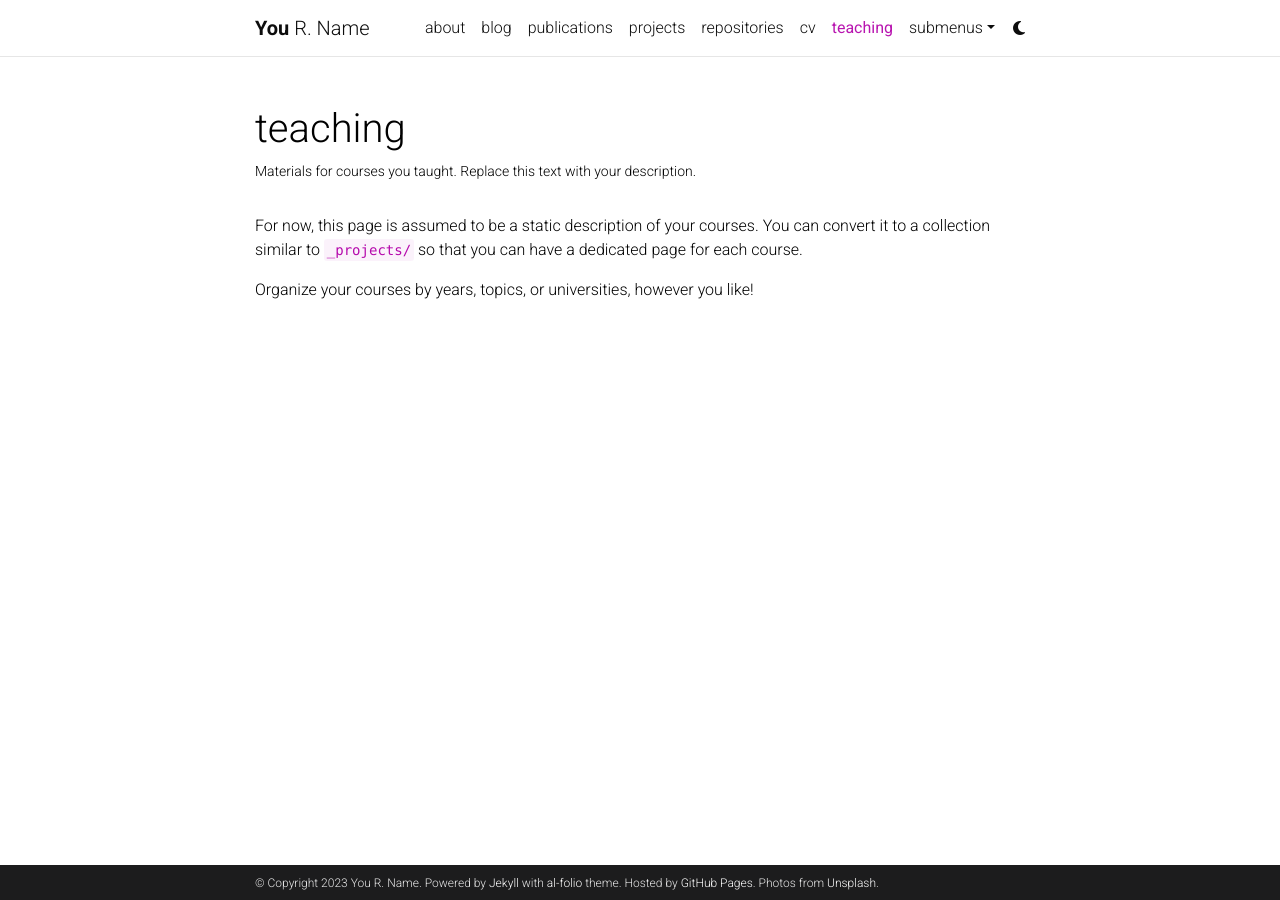
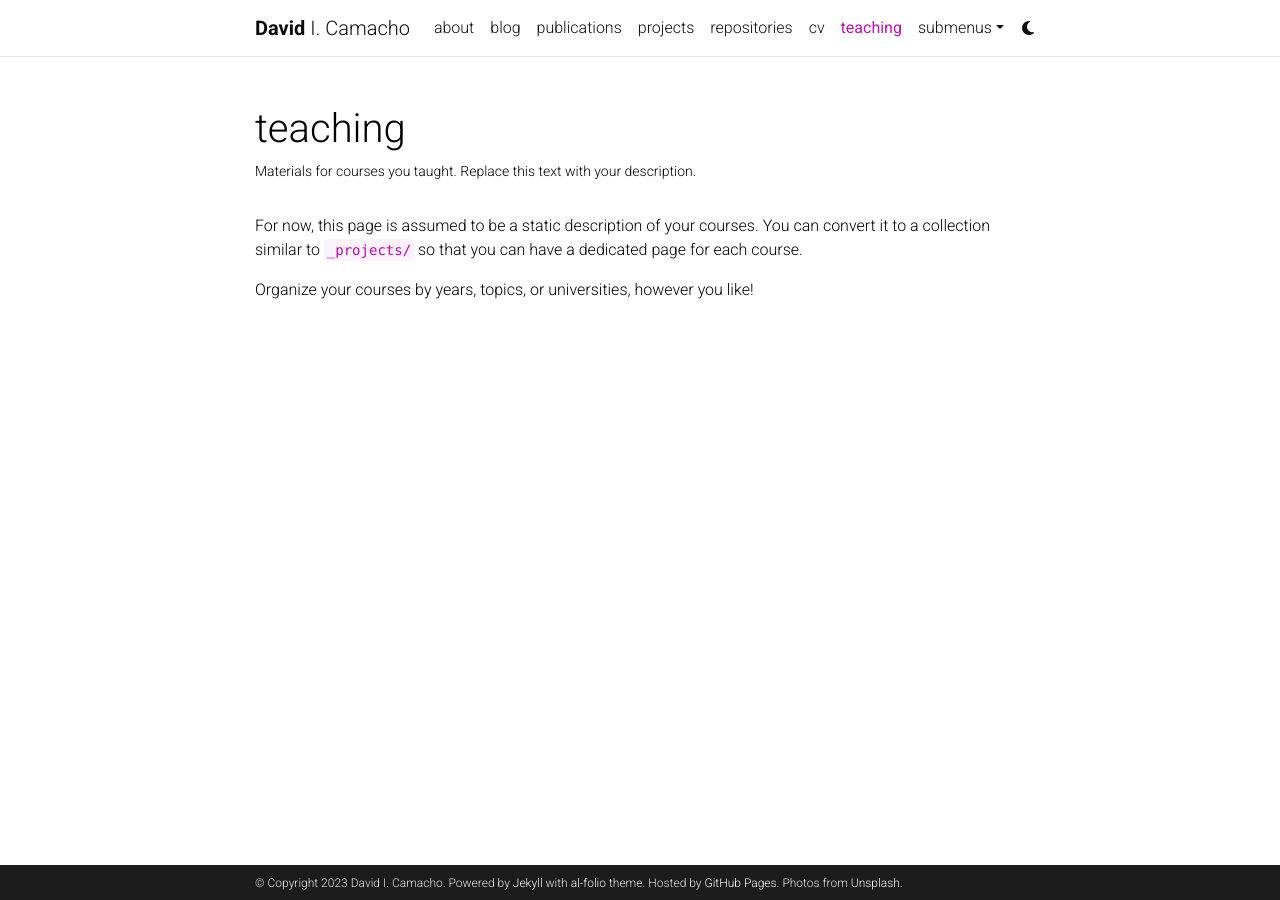
Before and after one commit to dicamacho/dicamacho.github.io, a Jekyll site: the page built from _pages/teaching.md, in a window 1280 px wide. Built offline with Jekyll 4.4.1, drawn with Linux system fonts in a browser that asks for light colours; comment, search, counter and statistics services are not loaded; a style sheet for code colours, icons or effects is not loaded.

Commit message:
Update _config.yml

```diff
--- a/_config.yml
+++ b/_config.yml
@@ -3,10 +3,10 @@
 # -----------------------------------------------------------------------------
 
 title: blank # the website title (if blank, full name will be used instead)
-first_name: You
-middle_name: R.
-last_name: Name
-email: you@example.com
+first_name: David
+middle_name: I.
+last_name: Camacho
+email: dicamacho@mail.smu.edu
 description: > # the ">" symbol means to ignore newlines until "footer_text:"
   A simple, whitespace theme for academics. Based on [*folio](https://github.com/bogoli/-folio) design.
 footer_text: >
@@ -18,8 +18,8 @@
 lang: en # the language of your site (for example: en, fr, cn, ru, etc.)
 icon: ⚛️  # the emoji used as the favicon (alternatively, provide image name in /assets/img/)
 
-url: https://alshedivat.github.io # the base hostname & protocol for your site
-baseurl: /al-folio # the subpath of your site, e.g. /blog/
+url: https://dicamacho.github.io # the base hostname & protocol for your site
+baseurl: # the subpath of your site, e.g. /blog/
 last_updated: false # set to true if you want to display last updated in the footer
 impressum_path:  # set to path to include impressum link in the footer, use the same path as permalink in a page, helps to conform with EU GDPR
 
```
